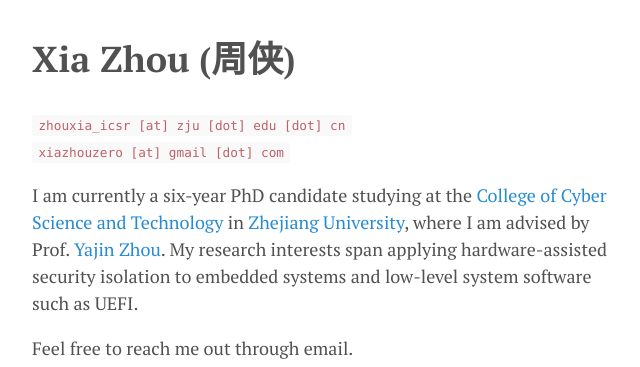
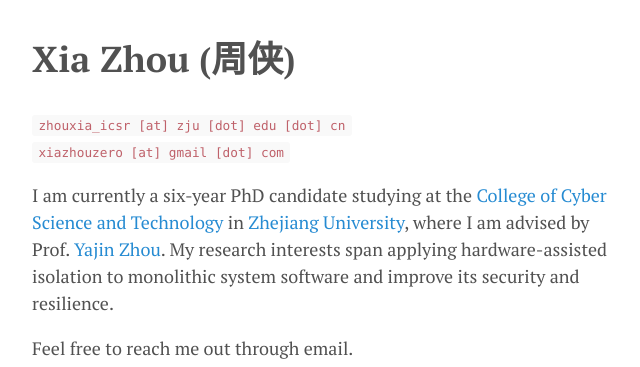
Before and after one commit to XiaZhouZero/xiazhouzero.github.io, a plain HTML site: page index.html in a window 1280 px wide. Shown: the top 367 px of the page, 203-843 px from the left. Drawn offline with Linux system fonts and the light colour scheme.

Commit message:
Update research interests

```diff
--- a/index.html
+++ b/index.html
@@ -34,7 +34,7 @@
 </small></p>
   <p>
     I am currently a six-year PhD candidate studying at the <a href="https://icsr.zju.edu.cn">College of Cyber Science and Technology</a> in <a href="https://www.zju.edu.cn/">Zhejiang University</a>, where I am advised by Prof. <a href="http://yajin.org">Yajin Zhou</a>.
-    My research interests span applying hardware-assisted security isolation to embedded systems and low-level system software such as UEFI.
+    My research interests span applying hardware-assisted isolation to monolithic system software and improve its security and resilience.
   </p>
   <p>
     Feel free to reach me out through email.
```
